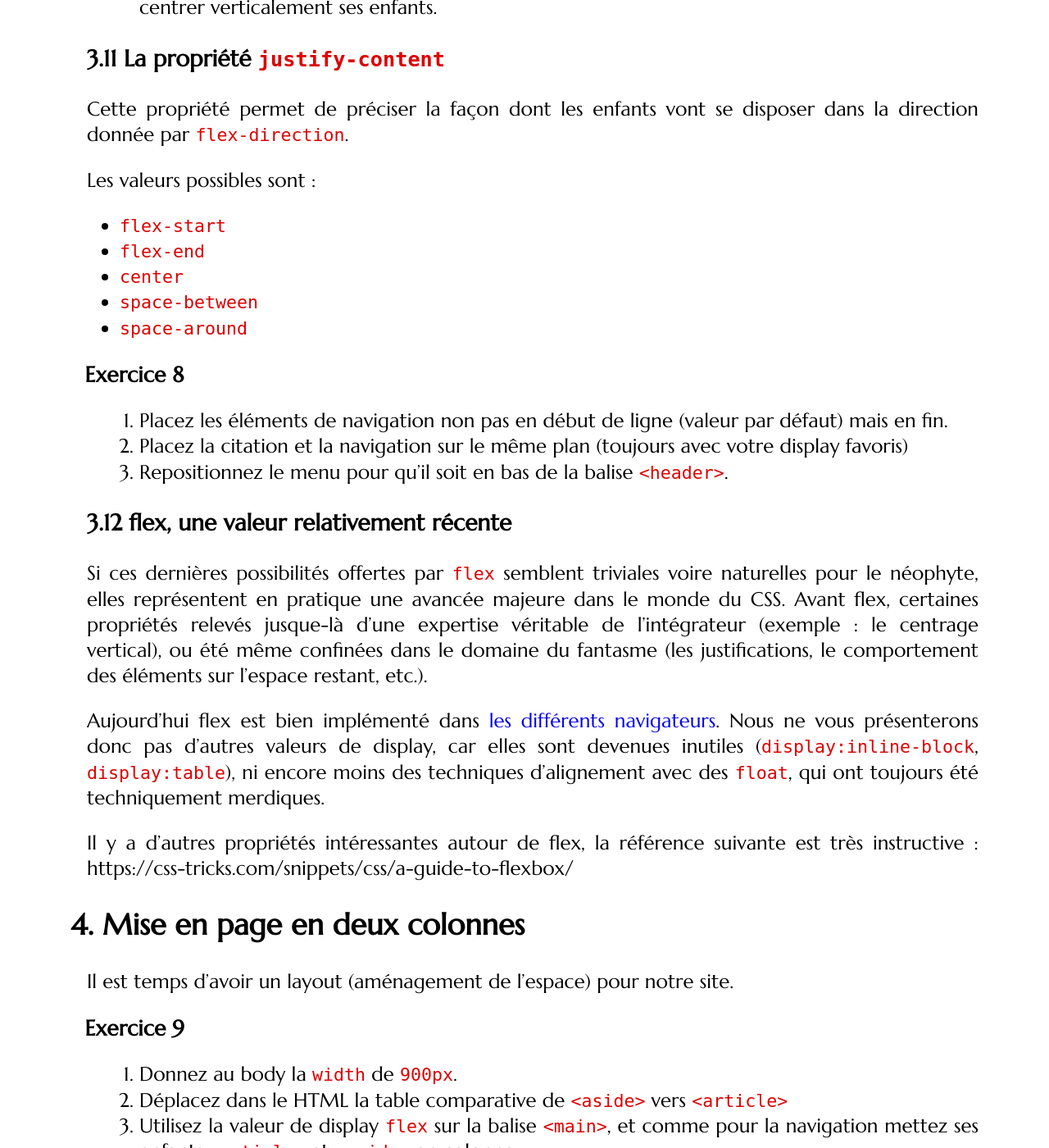
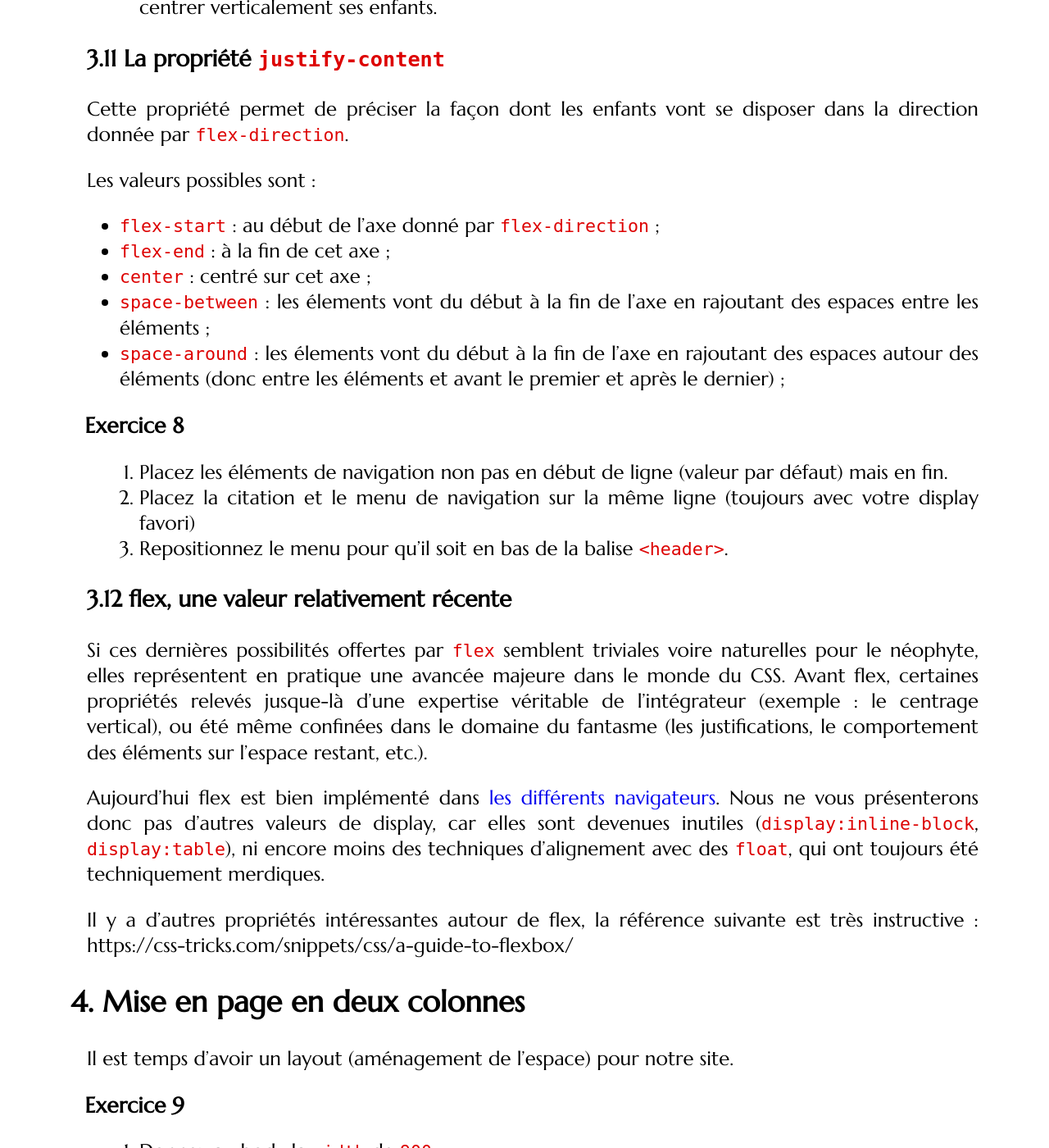
Before and after one commit to romainlebreton/R1.02-DeveloppementInterfacesWeb, a Jekyll site: the page built from tutorials/tutorial3.md, in a window 1280 px wide and 1400 px high, scrolled down 13202 px. Shown: the whole window at 82% size. Built offline with Jekyll 4.4.1, drawn with Linux system fonts in a browser that asks for light colours; some web fonts are replaced; comment, search, counter and statistics services are not loaded; some of the changed text lies outside the part shown.

Commit message:
up to section 5 of tut3

```diff
--- a/tutorials/tutorial3.md
+++ b/tutorials/tutorial3.md
@@ -607,7 +607,7 @@ Ses valeurs sont  :
  * `stretch` : étirer pour prendre tout l'espace ;
  * `center` : centrer sans étirer ;
  * `baseline` : aligne les lignes de base des éléments ;
- * `flex-start` : alignement au début de l'axe perpendiculaire ;
+ * `flex-start` : alignement au début de l'axe perpendiculaire au sens de `flex-direction` ;
  * `flex-end` : alignement à la fin de l'axe perpendiculaire.
 
 Référence : [Mozilla Developper Network](https://developer.mozilla.org/fr/docs/Web/CSS/align-items)
@@ -634,16 +634,21 @@ Cette propriété permet de préciser la façon dont les enfants vont se dispose
 
 Les valeurs possibles sont :
 
- * `flex-start`
- * `flex-end`
- * `center`
- * `space-between`
- * `space-around`
+ * `flex-start` : au début de l'axe donné par `flex-direction` ;
+ * `flex-end` : à la fin de cet axe ;
+ * `center` : centré sur cet axe ;
+ * `space-between` : les élements vont du début à la fin de l'axe en rajoutant
+   des espaces entre les éléments ;
+ * `space-around` : les élements vont du début à la fin de l'axe en rajoutant
+   des espaces autour des éléments (donc entre les éléments et avant le premier
+   et après le dernier) ;
 
 <div class="exercise" >
 
- 1. Placez les éléments de navigation non pas en début de ligne (valeur par défaut) mais en fin.
- 1. Placez la citation et la navigation sur le même plan (toujours avec votre display favoris)
+ 1. Placez les éléments de navigation non pas en début de ligne (valeur par
+    défaut) mais en fin.
+ 1. Placez la citation et le menu de navigation sur la même ligne (toujours avec votre
+    display favori)
  1. Repositionnez le menu pour qu'il soit en bas de la balise `<header>`.
 </div>
 
@@ -665,7 +670,9 @@ Il est temps d'avoir un layout (aménagement de l'espace) pour notre site.
 <div class="exercise" >
  1. Donnez au body la `width` de `900px`.
  1. Déplacez dans le HTML la table comparative de `<aside>` vers `<article>`
- 1. Utilisez la valeur de display `flex` sur la balise `<main>`, et comme pour la navigation mettez ses enfants `<article>` et `<aside>` en colonne.
+ 1. Utilisez la valeur de display `flex` sur la balise `<main>` et, comme pour
+    le menu de navigation, mettez ses enfants `<article>` et `<aside>` en
+    colonne.
  1. Fixez la largeur de `<article>` à `60%`, et celle de `<aside>` à `30%`. Ce dernier élément aura une marge gauche de `10%`.
  1. Donnez à `<aside>` la couleur de fond `#CCC` et à `<article>` la couleur de fond `#731373`.
 
```
